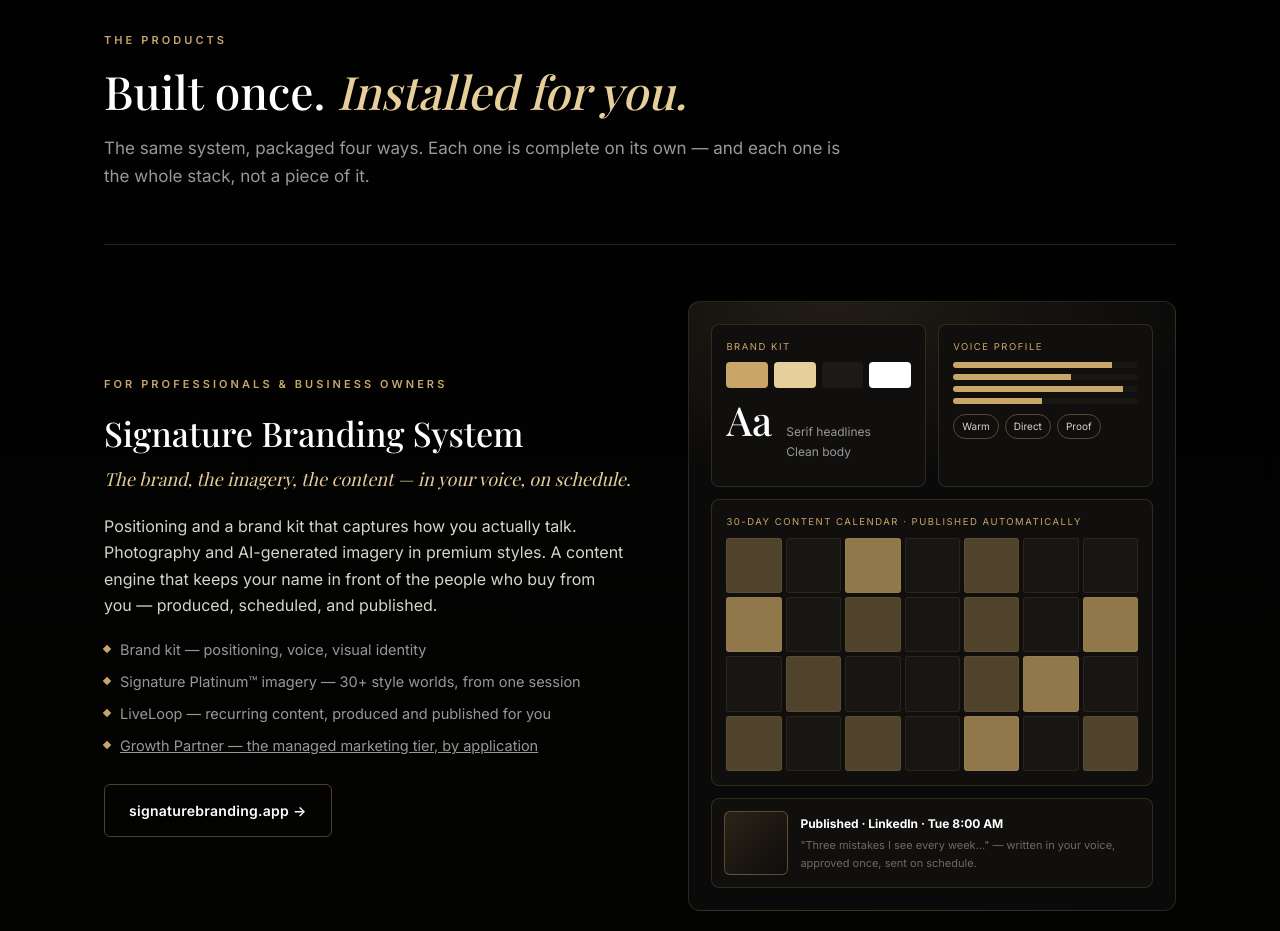
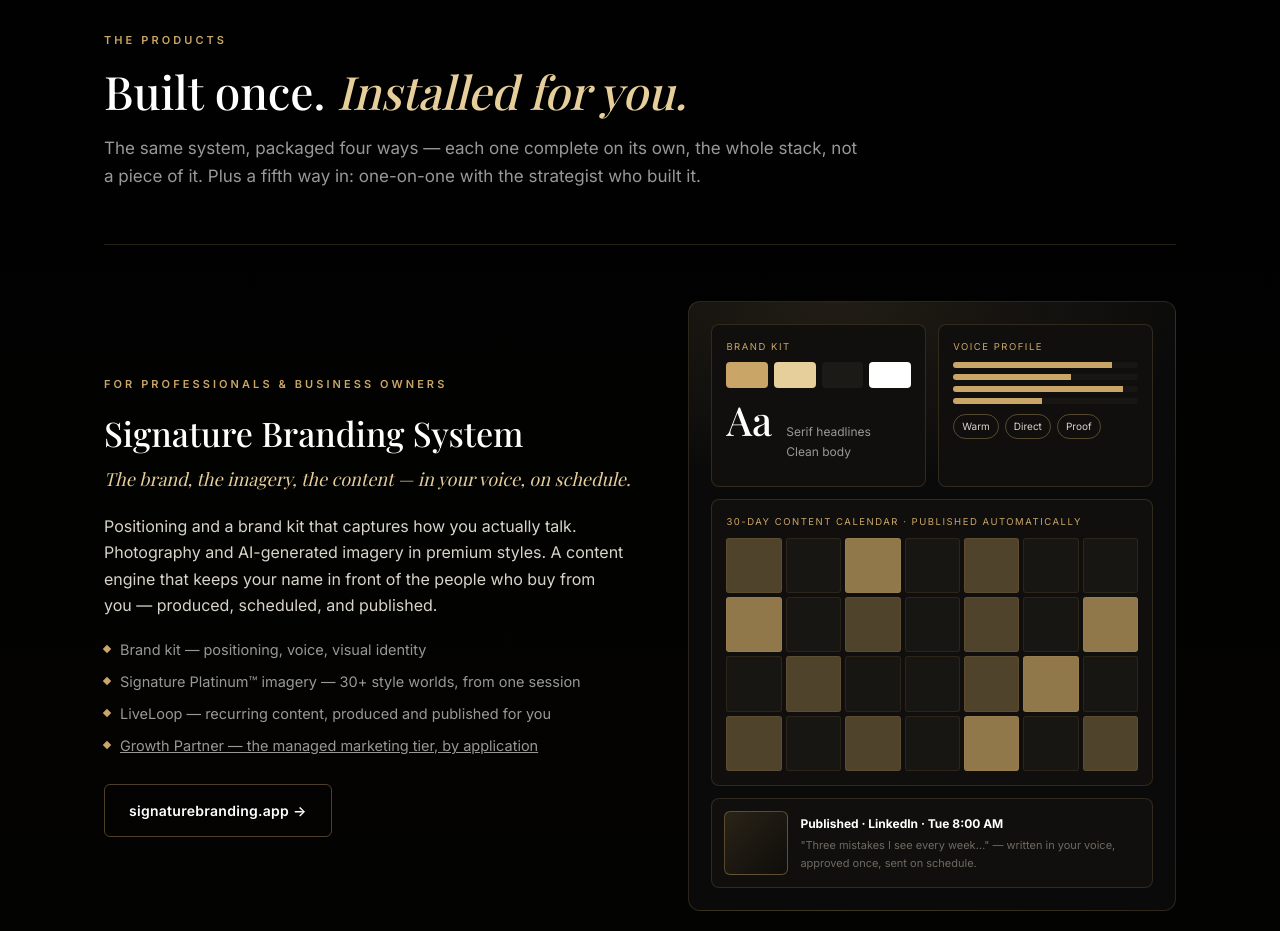
Before and after one commit to Signaturebrandmarketing/signaturebrandmarketing, a plain HTML site: page index.html in a window 1280 px wide. Shown: the part 3940-4871 px from the top of the page. Drawn offline with nearby package versions, Linux system fonts and the light colour scheme; a web font is replaced by a local one.

Commit message:
Products intro: four packages plus one-on-one with the strategist
Co-Authored-By: Claude Opus 5.5 <noreply@anthropic.com>

```diff
--- a/index.html
+++ b/index.html
@@ -312,7 +312,7 @@ footer nav a{color:var(--dim)}footer nav a:hover{color:var(--gold)}
 </div></section>
 
 <section class="products" id="products"><div class="wrap">
-  <div class="sec-head"><div class="eyebrow">The products</div><h2>Built once. <em>Installed for you.</em></h2><p>The same system, packaged four ways. Each one is complete on its own — and each one is the whole stack, not a piece of it.</p></div>
+  <div class="sec-head"><div class="eyebrow">The products</div><h2>Built once. <em>Installed for you.</em></h2><p>The same system, packaged four ways — each one complete on its own, the whole stack, not a piece of it. Plus a fifth way in: one-on-one with the strategist who built it.</p></div>
 
   <div class="prod">
     <div class="txt"><div class="eyebrow">For professionals &amp; business owners</div><h3>Signature Branding System</h3><div class="for">The brand, the imagery, the content — in your voice, on schedule.</div><p>Positioning and a brand kit that captures how you actually talk. Photography and AI-generated imagery in premium styles. A content engine that keeps your name in front of the people who buy from you — produced, scheduled, and published.</p>
```
